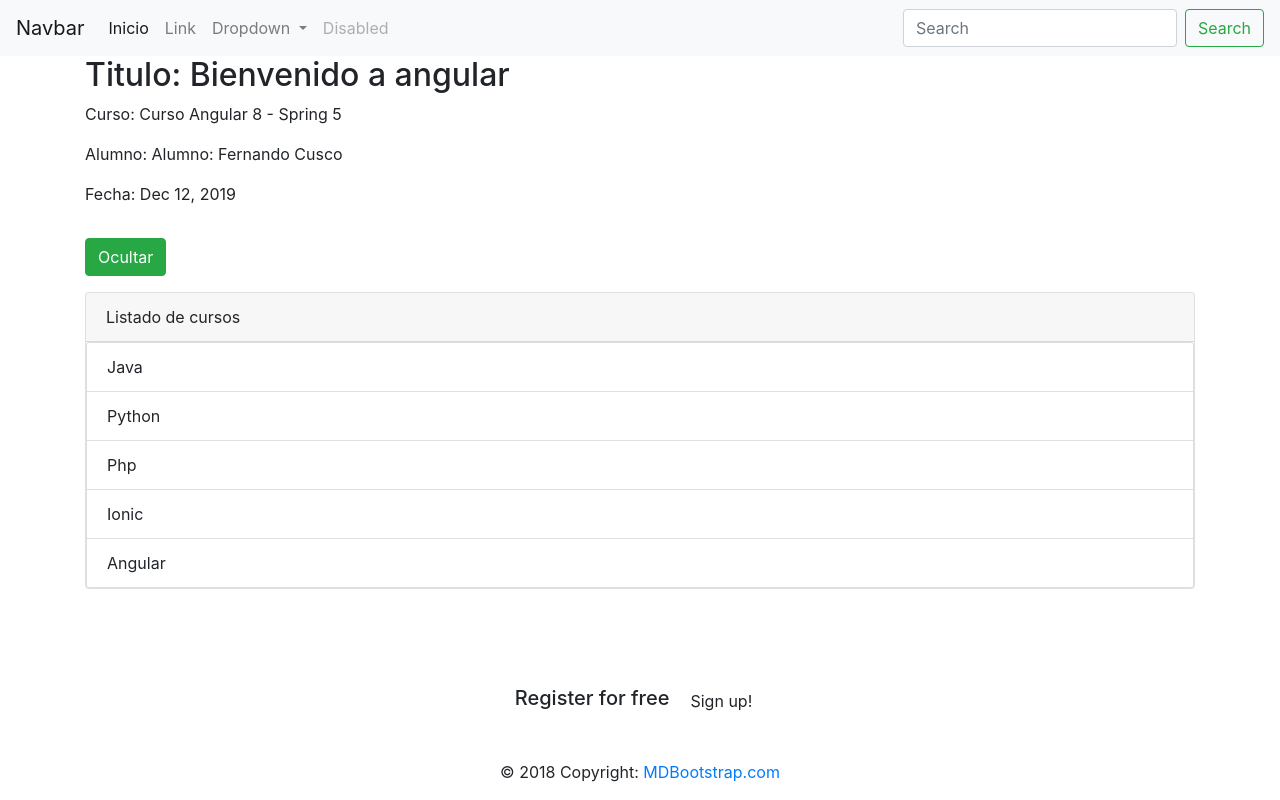
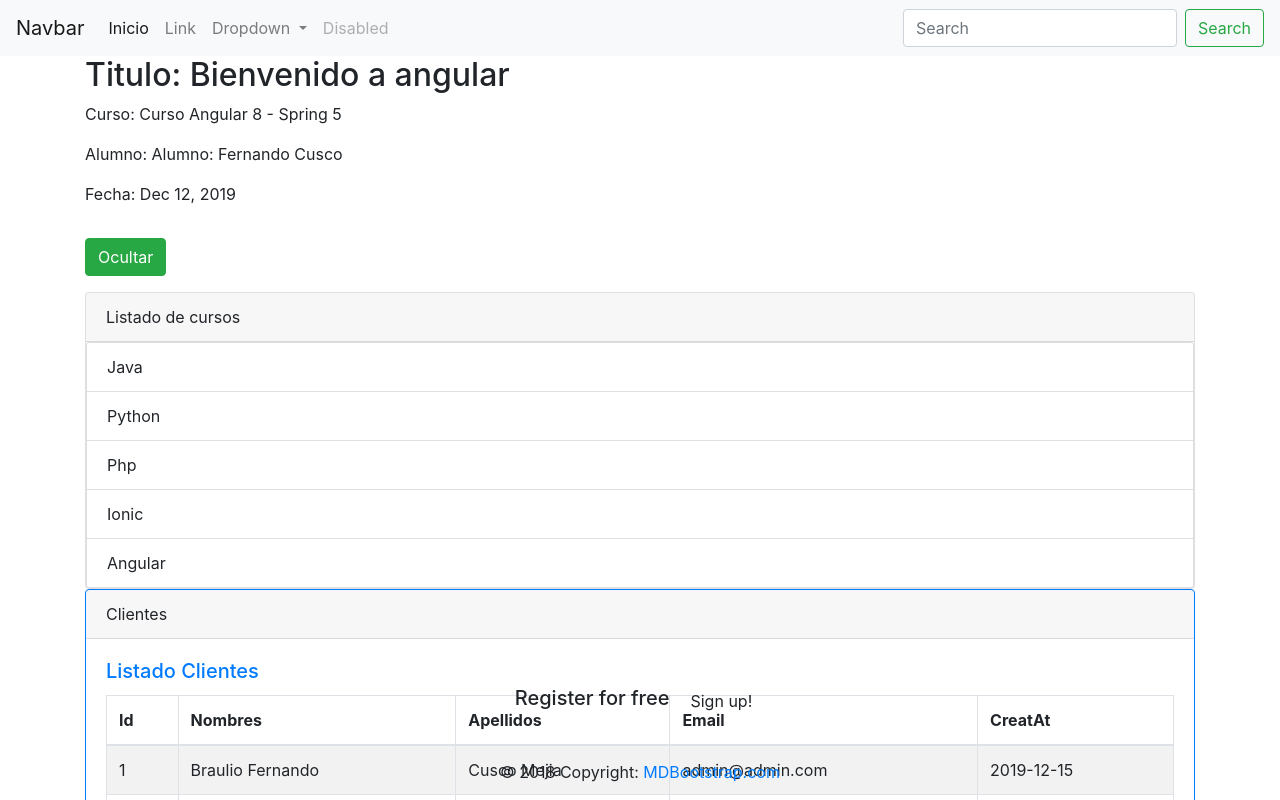
Before and after one commit to Fernando-Cusco/cliente-angular, an Angular app: page /clientes in a window 1280 px wide. Shown: the top 800 px of the page. Built offline with nearby package versions, Linux system fonts and the light colour scheme.

Commit message:
listando los usuarios en la tabla

```diff
--- a/src/app/app.component.html
+++ b/src/app/app.component.html
@@ -9,4 +9,6 @@
 
 </app-directiva>
 
+<app-clientes></app-clientes>
+
 <app-footer></app-footer>
--- a/src/app/componentes/clientes/clientes.component.html
+++ b/src/app/componentes/clientes/clientes.component.html
@@ -1 +1,40 @@
-<p>clientes works!</p>
+<div class="container">
+    <div class="card border-primary mb-3">
+        <div class="card-header">Clientes</div>
+        <div class="card-body text-primary">
+            <h5 class="card-title">Listado Clientes </h5>
+            <table class="table table-bordered table-striped">
+                <thead>
+                    <tr>
+                        <th>Id</th>
+                        <th>Nombres</th>
+                        <th>Apellidos</th>
+                        <th>Email</th>
+                        <th>CreatAt</th>
+                    </tr>
+                </thead>
+
+                <tbody>
+                    <tr *ngFor="let c of clientes">
+                        <td>
+                            {{ c.id }}
+                        </td>
+                        <td>
+                            {{ c.nombres }}
+                        </td>
+                        <td>
+                            {{ c.apellidos }}
+                        </td>
+                        <td>
+                            {{ c.email }}
+                        </td>
+                        <td>
+                            {{ c.createAt }}
+                        </td>
+                    </tr>
+                </tbody>
+            </table>
+        </div>
+    </div>
+
+</div>
--- a/src/app/componentes/clientes/clientes.component.ts
+++ b/src/app/componentes/clientes/clientes.component.ts
@@ -1,4 +1,5 @@
 import { Component, OnInit } from '@angular/core';
+import { Cliente } from './cliente';
 
 @Component({
   selector: 'app-clientes',
@@ -7,6 +8,37 @@ import { Component, OnInit } from '@angular/core';
 })
 export class ClientesComponent implements OnInit {
 
+  clientes: Cliente[] = [
+    {
+      id: 1,
+      nombres: 'Braulio Fernando',
+      apellidos: 'Cusco Mejia',
+      email: 'admin@admin.com',
+      createAt: '2019-12-15'
+    },
+    {
+      id: 2,
+      nombres: 'Braulio Fernando',
+      apellidos: 'Cusco Mejia',
+      email: 'admin@admin.com',
+      createAt: '2019-12-15'
+    },
+    {
+      id: 3,
+      nombres: 'Braulio Fernando',
+      apellidos: 'Cusco Mejia',
+      email: 'admin@admin.com',
+      createAt: '2019-12-15'
+    },
+    {
+      id: 4,
+      nombres: 'Braulio Fernando',
+      apellidos: 'Cusco Mejia',
+      email: 'admin@admin.com',
+      createAt: '2019-12-15'
+    }
+  ]
+
   constructor() { }
 
   ngOnInit() {
--- a/src/app/componentes/footer/footer.component.css
+++ b/src/app/componentes/footer/footer.component.css
@@ -1,5 +1,5 @@
 .footer {
-    position: absolute !important;
-    bottom: 0px !important;
-    width: 100% !important;
+    position: fixed;
+    bottom: 0px;
+    width: 100%;
 }
```
